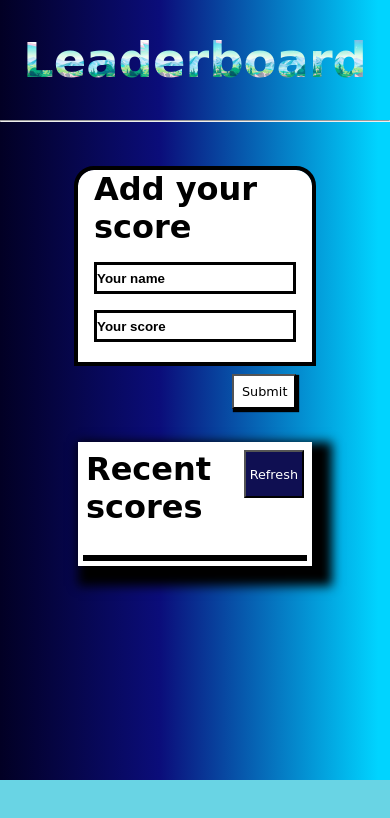
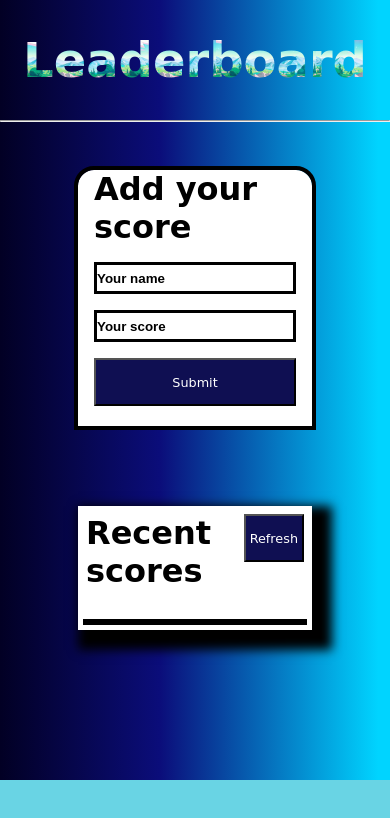
Before and after one commit to oovillagran/Leaderboard-Project, a website built with webpack: page src/index.html in a window 390 px wide. Built offline with nearby package versions, Linux system fonts and the light colour scheme; no server answers; a web font is replaced by a local one.

Commit message:
Fix styles in submit button

```diff
--- a/src/style.css
+++ b/src/style.css
@@ -169,7 +169,6 @@ hr {
 
   .form-scores {
     margin-left: 20%;
-    height: 12rem;
     margin-bottom: 3rem;
   }
 
@@ -186,11 +185,18 @@ hr {
     text-align: center;
   }
 
-  .refresh {
+  .refresh,
+  #add-button {
     color: #fff;
     background-color: rgb(15, 15, 82);
     height: 3rem;
     padding: 0.25rem;
     z-index: 1;
   }
+
+  #add-button {
+    width: 100%;
+    margin: 1rem 0;
+    z-index: 1;
+  }
 }
```
Also changed, not shown: dist/main.bundle.js.
